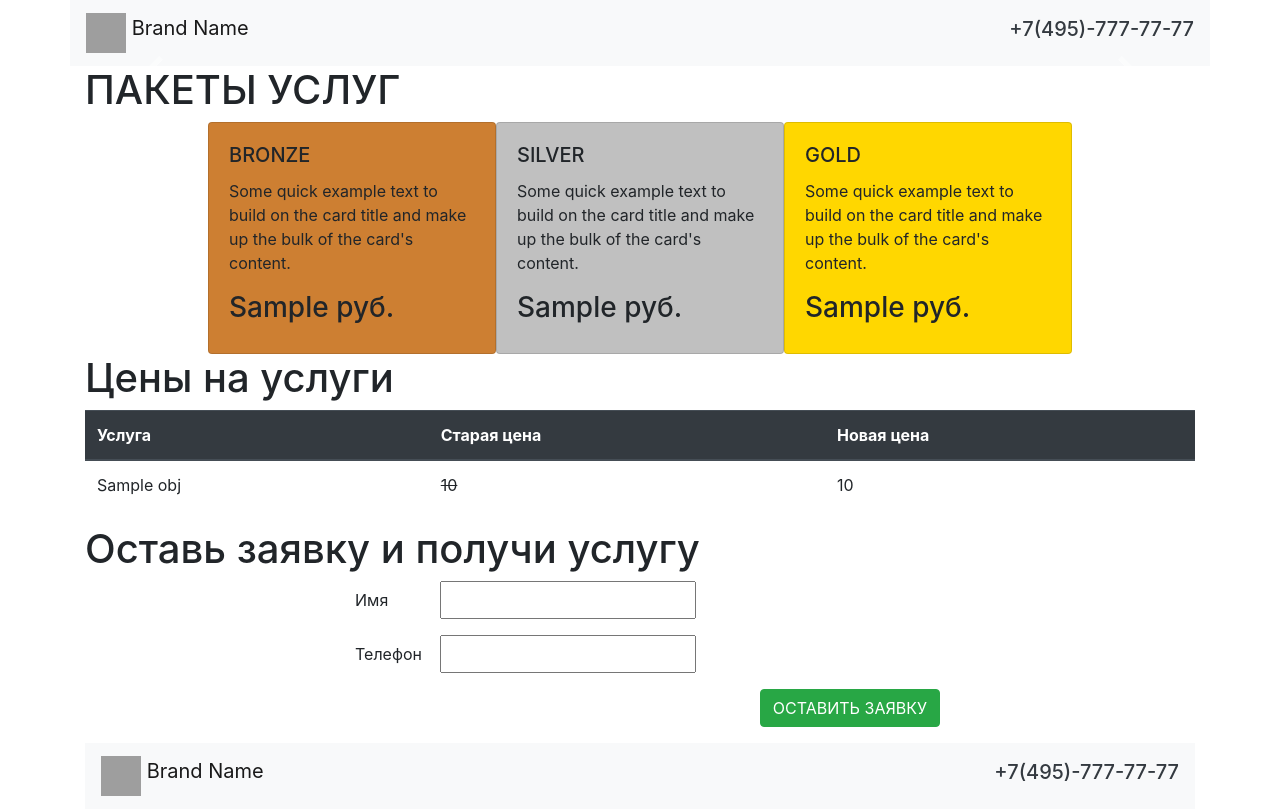
After one commit to g3nty/My_pr_dj, a Django app: template templates/index.html in a window 1280 px wide. The commit adds this page. Run offline with Django 3.2, Linux system fonts and the light colour scheme; tables that the repository leaves empty hold one stand-in row (values such as "Sample post"); the template is opened without the code that fills it: values that come from a table or form of the project are taken from there, most other values are stand-ins (such as "Sample title", 1, 10 or a date in 2020); grey boxes marked "Sample" are stand-in pictures; grey boxes are pictures that could not be loaded.

Commit message:
last-newpr commit

```diff
--- a/crm/forms.py
+++ b/crm/forms.py
@@ -2,5 +2,5 @@ from django import forms# создаем , импортируем
 # это формы для HTML
 
 class OrderForm(forms.Form):# создаем класс, импортируем в views
-    name = forms.CharField(max_length=200, required=False)# откл обяазательный ввод имени
-    phone = forms.CharField(max_length=200)
+    name = forms.CharField(max_length=200, widget=forms.TextInput(attrs={'class': 'form_control'}))
+    phone = forms.CharField(max_length=200, widget=forms.TextInput(attrs={'class': 'form_control'}))
--- a/pr1/settings.py
+++ b/pr1/settings.py
@@ -31,6 +31,8 @@ ALLOWED_HOSTS = []
 # Application definition
 
 INSTALLED_APPS = [
+    'price.apps.PriceConfig',
+    'cms.apps.CmsConfig',
     'crm.apps.CrmConfig',  # доб. приложения
     'django.contrib.admin',
     'django.contrib.auth',
--- a/pr1/static/style.css
+++ /dev/null
@@ -1,4 +0,0 @@
-.css_input {
-color: yellow;
-background-color: red;
-}
--- a/templates/base.html
+++ b/templates/base.html
@@ -1,17 +1,58 @@
 {% load static %}
-<!DOCTYPE html>
-<html lang="en">
-<head>
-    <meta charset="UTF-8">
-    <title>{% block title %}Тайтл Бэйс{% endblock %}</title>
-    <link href="{% static 'style.css' %}" rel='stylesheet'>
-</head>
-<body>
+<!doctype html>
+<html lang="ru">
+  <head>
+    <!-- Required meta tags -->
+    <meta charset="utf-8">
+    <meta name="viewport" content="width=device-width, initial-scale=1, shrink-to-fit=no">
+    <link href="{% static 'external.css' %}" rel="stylesheet">
 
-<h1>Шапка</h1>
-{% block content %}
+    <!-- Bootstrap CSS -->
+    <link rel="stylesheet" href="https://cdn.jsdelivr.net/npm/bootstrap@4.5.3/dist/css/bootstrap.min.css" integrity="sha384-TX8t27EcRE3e/ihU7zmQxVncDAy5uIKz4rEkgIXeMed4M0jlfIDPvg6uqKI2xXr2" crossorigin="anonymous">
+
+    <title>Простой сайт</title>
+  </head>
+  <body>
+	<nav class="navbar navbar-light bg-light container">
+	  <a class="navbar-brand logo-top" href="#">
+	    <img src="{% static 'img/Logo.png' %}" width="40" height="40" class="d-inline-block align-top" alt="" loading="lazy">
+	    Brand Name
+	  </a>
+	  <div class="contact-top">
+                <a class="whatsapp-number" href="https://web.whatsapp.com/"></a>
+                <a class="telegram-number" href="https://t.me/"></a>
+              <a class="phone-number text-dark" href="tel:+74957777777">
+              	<h5>+7(495)-777-77-77</h5></a>
+      </div>
+	</nav>
+
+{% block index %}
+
 {% endblock %}
-<h1>Подвал</h1>
 
-</body>
+{% block thanks %}
+{% endblock %}
+<footer>
+  		<div class="container">
+  			<nav class="navbar navbar-light bg-light container">
+			    <a class="navbar-brand logo-top" href="#">
+			    	<img src="{% static 'img/Logo.png' %}" width="40" height="40" class="d-inline-block align-top" alt="" loading="lazy">
+			    	Brand Name
+			    </a>
+	  			<div class="contact-top">
+	                <a class="whatsapp-number" href="https://web.whatsapp.com/"></a>
+	                <a class="telegram-number" href="https://t.me/"></a>
+	              	<a class="phone-number text-dark" href="tel:+74957777777">
+	              	<h5>+7(495)-777-77-77</h5></a>
+      			</div>
+			</nav>
+  		</div>
+  	    </footer>
+
+
+
+
+    <script src="https://code.jquery.com/jquery-3.5.1.slim.min.js" integrity="sha384-DfXdz2htPH0lsSSs5nCTpuj/zy4C+OGpamoFVy38MVBnE+IbbVYUew+OrCXaRkfj" crossorigin="anonymous"></script>
+    <script src="https://cdn.jsdelivr.net/npm/bootstrap@4.5.3/dist/js/bootstrap.bundle.min.js" integrity="sha384-ho+j7jyWK8fNQe+A12Hb8AhRq26LrZ/JpcUGGOn+Y7RsweNrtN/tE3MoK7ZeZDyx" crossorigin="anonymous"></script>
+  </body>
 </html>
--- /dev/null
+++ b/templates/carusel.html
@@ -0,0 +1,25 @@
+{% load static %}
+<section>
+  		<div id="carouselExampleCaptions" class="carousel slide container" data-ride="carousel">
+		  <div class="carousel-inner">
+			 {% for slide in slider_list %}
+		    <div class="carousel-item {{ slide.cms_css }}">
+		      <img src="{{ slide.cms_img.url }}" class="d-block w-100"  alt="...">
+		      <div class="carousel-caption d-none d-md-block">
+		        <h5 class="slaider_h">{{ slide.cms_title }}</h5>
+		        <p class="slaider_p">{{ slide.cms_text }}</p>
+		      </div>
+		    </div>
+			{% endfor %}
+
+		  </div>
+		  <a class="carousel-control-prev" href="#carouselExampleCaptions" role="button" data-slide="prev">
+		    <span class="carousel-control-prev-icon" aria-hidden="true"></span>
+		    <span class="sr-only">Previous</span>
+		  </a>
+		  <a class="carousel-control-next" href="#carouselExampleCaptions" role="button" data-slide="next">
+		    <span class="carousel-control-next-icon" aria-hidden="true"></span>
+		    <span class="sr-only">Next</span>
+		  </a>
+		</div>
+  	</section>
--- a/templates/index.html
+++ b/templates/index.html
@@ -1,11 +1,34 @@
 {% extends 'base.html' %}
-{% block title %}Тайтл Индекс{% endblock %}
 {% load static %}
-{% block content %}
-<h2>Данные из индекса </h2>
-
-<img src="{% static 'IMG\IMG_1.jpg' %}" height="700">
-
-{% include 'index_old.html' %}
-
+{% block index %}
+	<!-- карусель -->
+	{% include 'carusel.html' %}
+  	<!-- Карточки -->
+	{% include 'price.html' %}
+  	<!-- форма -->
+  	<section>
+  		<div class="container class_form">
+  			<h1 class="text-3">Оставь заявку и получи услугу</h1>
+  			<div class="row justify-content-center">
+  			<form action="{% url 'thanks_page' %}" method="POST" style="width: 50%;">
+				{% csrf_token %}
+			  <div class="form-group row">
+			    <label for="inputEmail3" class="col-sm-2 col-form-label">Имя</label><br>
+			      {{ form.name }}
+			    <div class="">
+			    </div>
+			  </div>
+			  <div class="form-group row">
+			    <label for="inputEmail3" class="col-sm-2 col-form-label">Телефон</label><br>
+			      {{ form.phone }}
+			    <div class="">
+			    </div>
+			  </div>
+			  <div style="float: right;" class="form-group row">
+			      <button type="submit" class="btn btn-success">ОСТАВИТЬ ЗАЯВКУ</button>
+			  </div>
+			</form>
+			</div>
+  		</div>
+  	</section>
 {% endblock %}
--- /dev/null
+++ b/templates/price.html
@@ -0,0 +1,52 @@
+  	<section>
+  		<div class="container">
+  			<h1 class="text-3">ПАКЕТЫ УСЛУГ</h1>
+  			<div class="row justify-content-center">
+  				<div class="card product_card" style="width: 18rem; background-color: #cd7f32;">
+				  <div class="card-body">
+				    <h5 class="card-title">BRONZE</h5>
+				    <p class="card-text">Some quick example text to build on the card title and make up the bulk of the card's content.</p>
+				    <h3>{{ pc_1 }} руб.</h3>
+				  </div>
+				</div>
+				<div class="card product_card" style="width: 18rem; background-color: #c0c0c0;">
+				  <div class="card-body">
+				    <h5 class="card-title">SILVER</h5>
+				    <p class="card-text">Some quick example text to build on the card title and make up the bulk of the card's content.</p>
+				    <h3>{{ pc_2 }} руб.</h3>
+				  </div>
+				</div>
+				<div class="card product_card" style="width: 18rem; background-color: #ffd700;">
+				  <div class="card-body">
+				    <h5 class="card-title">GOLD</h5>
+				    <p class="card-text">Some quick example text to build on the card title and make up the bulk of the card's content.</p>
+				    <h3>{{ pc_3 }} руб.</h3>
+				  </div>
+				</div>
+  			</div>
+  		</div>
+  	</section>
+  	<!-- Таблица -->
+  	<section>
+  		<div class="container">
+  			<h1 class="text-3">Цены на услуги</h1>
+  			<table class="table table_one">
+			  <thead class="thead-dark">
+			    <tr>
+			      <th scope="col">Услуга</th>
+			      <th scope="col">Старая цена</th>
+			      <th scope="col">Новая цена</th>
+			    </tr>
+			  </thead>
+			  <tbody>
+			  {% for obj in price_table %}
+			    <tr>
+			      <td>{{ obj.pt_title }}</td>
+			      <td><del>{{ obj.pt_old_price }}</del></td>
+			      <td>{{ obj.pt_new_price }}</td>
+			    </tr>
+			  {% endfor %}
+			  </tbody>
+			</table>
+  		</div>
+  	</section>
```
Also changed, not shown: crm/admin.py (+7 -2 lines), crm/models.py (+30 -1 lines), crm/views.py (+17 -6 lines), templates/thanks_page.html (deleted, +0 -10 lines).
